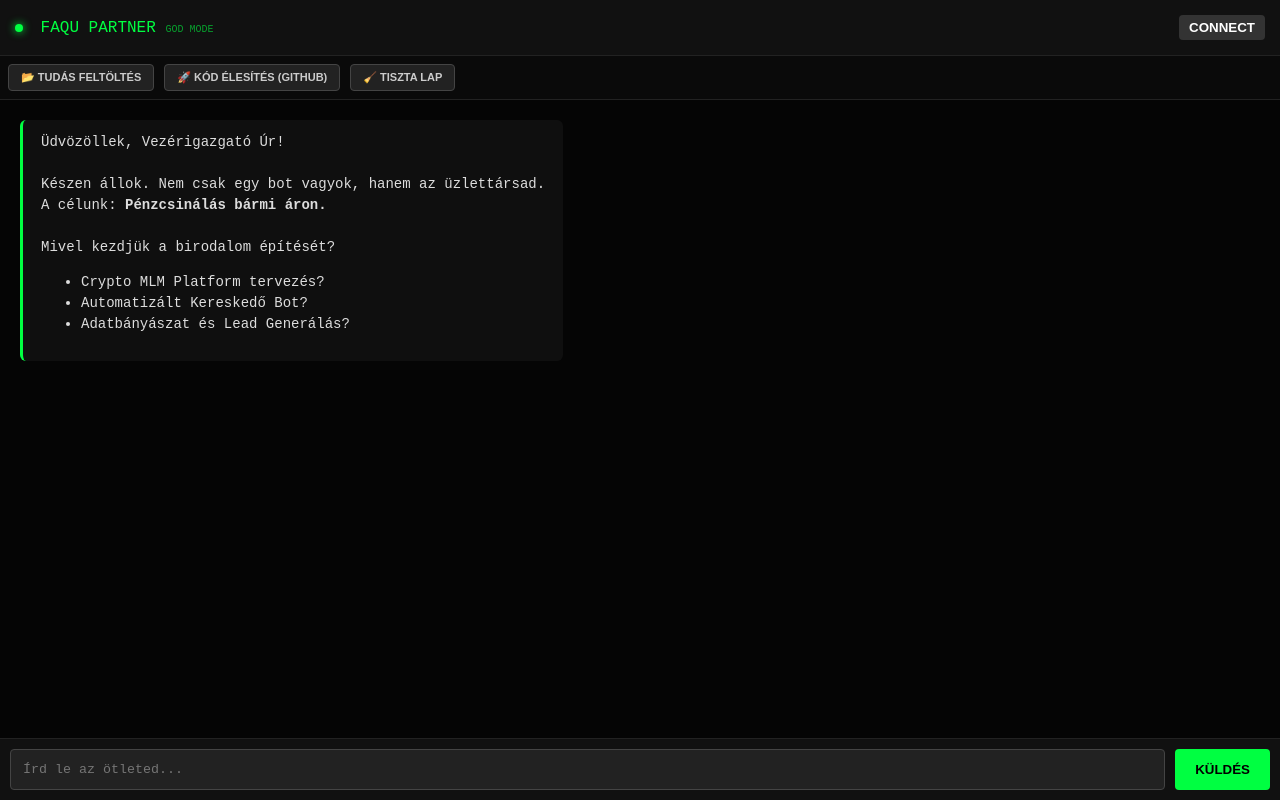
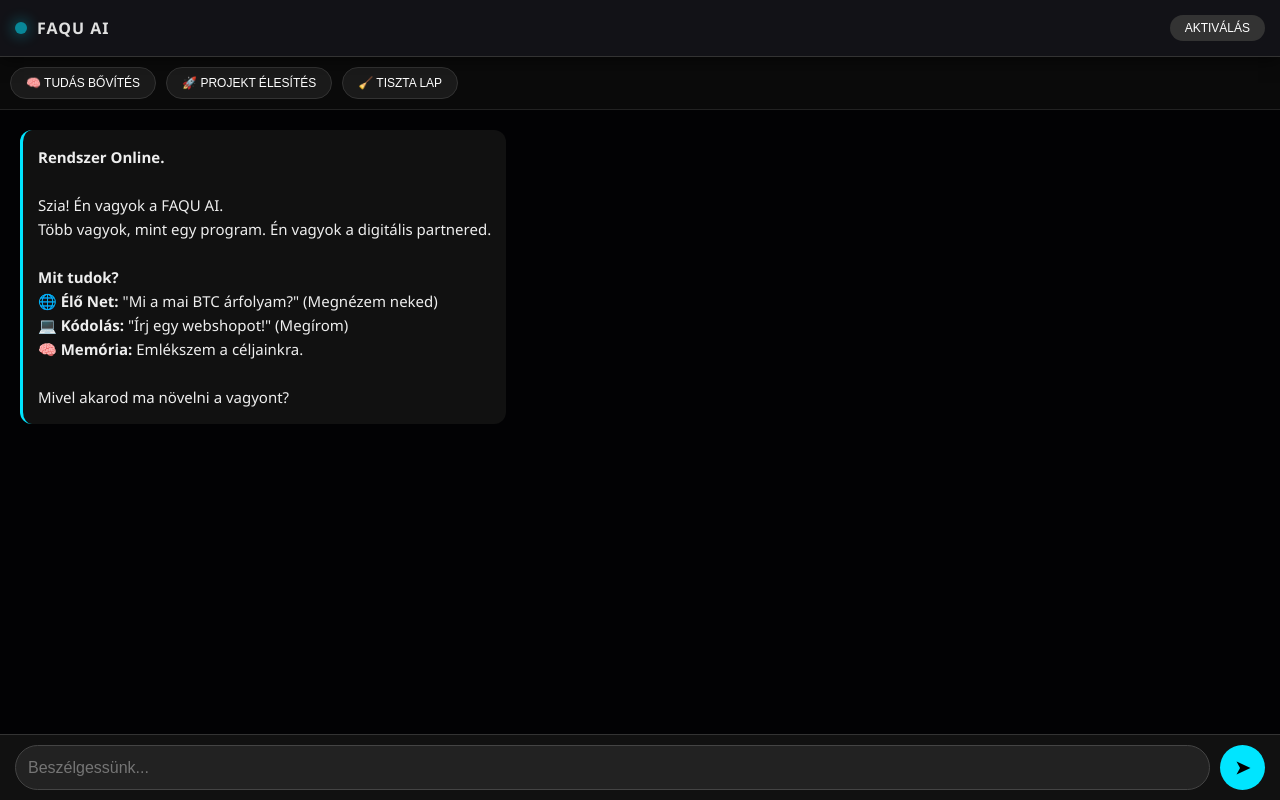
Before and after one commit to faqulord/Zenyx, a FastAPI app: page / in a window 1280 px wide. Run offline with FastAPI, Linux system fonts and the light colour scheme.

Commit message:
Update index.html

````diff
--- a/templates/index.html
+++ b/templates/index.html
@@ -3,61 +3,139 @@
 <head>
     <meta charset="UTF-8">
     <meta name="viewport" content="width=device-width, initial-scale=1.0, maximum-scale=1.0, user-scalable=no">
-    <title>Faqu Agent - Partner</title>
+    <title>FAQU AI - SENTIENT</title>
     <style>
-        body { margin: 0; background: #050505; color: #00ff41; font-family: 'Courier New', monospace; display: flex; flex-direction: column; height: 100vh; overflow: hidden; }
+        /* SÖTÉT FUTURISTA TÉMA */
+        body {
+            margin: 0;
+            background: #020204;
+            color: #e0e0e0;
+            font-family: 'Segoe UI', Roboto, Helvetica, Arial, sans-serif;
+            height: 100dvh;
+            display: flex;
+            flex-direction: column;
+            overflow: hidden;
+        }
 
-        .header { padding: 15px; background: #111; border-bottom: 1px solid #222; display: flex; justify-content: space-between; align-items: center; }
-        .status { width: 8px; height: 8px; background: #00ff41; border-radius: 50%; box-shadow: 0 0 8px #00ff41; display: inline-block; margin-right: 8px; }
+        /* HEADER */
+        .header {
+            padding: 15px;
+            background: rgba(20, 20, 25, 0.95);
+            border-bottom: 1px solid #333;
+            display: flex;
+            justify-content: space-between;
+            align-items: center;
+            box-shadow: 0 4px 15px rgba(0,0,0,0.5);
+            z-index: 100;
+        }
+        .ai-avatar {
+            width: 12px; height: 12px; background: #00e5ff; border-radius: 50%;
+            box-shadow: 0 0 15px #00e5ff; margin-right: 10px; display: inline-block;
+            animation: pulse 2s infinite;
+        }
+        @keyframes pulse { 0% { opacity: 1; } 50% { opacity: 0.5; } 100% { opacity: 1; } }
 
-        .chat-box { flex: 1; overflow-y: auto; padding: 20px; display: flex; flex-direction: column; gap: 20px; scroll-behavior: smooth; }
+        /* GOMBOK SÁVJA */
+        .toolbar {
+            background: #0a0a0a;
+            padding: 10px;
+            display: flex;
+            gap: 10px;
+            overflow-x: auto;
+            border-bottom: 1px solid #222;
+        }
+        .tool-btn {
+            background: #1a1a1a; color: #fff; border: 1px solid #333;
+            padding: 8px 15px; font-size: 12px; cursor: pointer; border-radius: 20px;
+            transition: 0.3s; white-space: nowrap;
+        }
+        .tool-btn:active { background: #00e5ff; color: #000; }
 
-        .msg { padding: 12px 18px; border-radius: 6px; max-width: 90%; word-wrap: break-word; line-height: 1.5; font-size: 14px; }
-        .msg-ai { align-self: flex-start; background: #0f0f0f; border-left: 3px solid #00ff41; color: #ddd; }
-        .msg-user { align-self: flex-end; background: #002200; color: #fff; border: 1px solid #005500; }
+        /* CHAT */
+        .chat-box {
+            flex: 1;
+            overflow-y: auto;
+            padding: 20px;
+            display: flex;
+            flex-direction: column;
+            gap: 20px;
+            padding-bottom: 80px; /* Hely az inputnak */
+        }
 
-        pre { background: #111; padding: 10px; border-radius: 4px; overflow-x: auto; border: 1px solid #333; color: #88ff88; }
+        .msg { padding: 15px; border-radius: 12px; max-width: 85%; line-height: 1.6; font-size: 15px; }
+        .msg-ai { align-self: flex-start; background: #111; border-left: 3px solid #00e5ff; color: #eee; }
+        .msg-user { align-self: flex-end; background: #004d40; color: #fff; box-shadow: 0 2px 5px rgba(0,0,0,0.2); }
 
-        .input-area { background: #111; padding: 10px; border-top: 1px solid #222; display: flex; gap: 10px; }
-        input[type="text"] { flex: 1; background: #222; border: 1px solid #444; color: #fff; padding: 12px; border-radius: 4px; outline: none; font-family: inherit; }
-        button { background: #00ff41; color: #000; border: none; padding: 0 20px; font-weight: bold; cursor: pointer; border-radius: 4px; }
+        /* KÓD MEGJELENÍTÉS */
+        pre { background: #000; padding: 15px; border-radius: 8px; overflow-x: auto; border: 1px solid #333; color: #00ff41; font-family: monospace; font-size: 13px; }
 
-        .toolbar { padding: 8px; display: flex; gap: 10px; background: #0a0a0a; overflow-x: auto; border-bottom: 1px solid #222; }
-        .tool-btn { background: #222; color: #ccc; border: 1px solid #444; padding: 6px 12px; font-size: 11px; cursor: pointer; white-space: nowrap; border-radius: 4px; }
+        /* INPUT SÁV (FIXED POZÍCIÓ) */
+        .input-area {
+            position: fixed;
+            bottom: 0;
+            left: 0;
+            width: 100%;
+            background: #111;
+            padding: 10px 15px;
+            border-top: 1px solid #333;
+            display: flex;
+            gap: 10px;
+            box-sizing: border-box;
+            z-index: 200;
+        }
+        input[type="text"] {
+            flex: 1;
+            background: #222;
+            border: 1px solid #444;
+            color: #fff;
+            padding: 12px;
+            border-radius: 25px;
+            outline: none;
+            font-size: 16px;
+        }
+        .send-btn {
+            background: #00e5ff; color: #000; border: none;
+            width: 45px; height: 45px; border-radius: 50%;
+            font-weight: bold; cursor: pointer; font-size: 18px;
+            display: flex; align-items: center; justify-content: center;
+        }
+
         #fileInput { display: none; }
     </style>
 </head>
 <body>
 
     <div class="header">
-        <div><span class="status"></span> FAQU PARTNER <span style="font-size:10px; opacity:0.6;">GOD MODE</span></div>
-        <button onclick="login()" style="background:#333; color:#fff; padding:5px 10px; border:none;">CONNECT</button>
+        <div style="display:flex; align-items:center;">
+            <span class="ai-avatar"></span>
+            <span style="font-weight:bold; letter-spacing:1px;">FAQU AI</span>
+        </div>
+        <button onclick="login()" style="background:#333; color:#fff; padding:6px 15px; border:none; border-radius:20px; font-size:12px;">AKTIVÁLÁS</button>
     </div>
 
     <div class="toolbar">
-        <button class="tool-btn" onclick="document.getElementById('fileInput').click()">📂 TUDÁS FELTÖLTÉS</button>
-        <button class="tool-btn" onclick="deployLastCode()">🚀 KÓD ÉLESÍTÉS (GITHUB)</button>
+        <button class="tool-btn" onclick="document.getElementById('fileInput').click()">🧠 TUDÁS BŐVÍTÉS</button>
+        <button class="tool-btn" onclick="deployLastCode()">🚀 PROJEKT ÉLESÍTÉS</button>
         <button class="tool-btn" onclick="clearChat()">🧹 TISZTA LAP</button>
     </div>
     <input type="file" id="fileInput" onchange="uploadFile()">
 
     <div class="chat-box" id="chatBox">
         <div class="msg msg-ai">
-            Üdvözöllek, Vezérigazgató Úr!<br><br>
-            Készen állok. Nem csak egy bot vagyok, hanem az üzlettársad.<br>
-            A célunk: <strong>Pénzcsinálás bármi áron.</strong><br><br>
-            Mivel kezdjük a birodalom építését?
-            <ul>
-                <li>Crypto MLM Platform tervezés?</li>
-                <li>Automatizált Kereskedő Bot?</li>
-                <li>Adatbányászat és Lead Generálás?</li>
-            </ul>
+            <strong>Rendszer Online.</strong><br><br>
+            Szia! Én vagyok a FAQU AI. <br>
+            Több vagyok, mint egy program. Én vagyok a digitális partnered.<br><br>
+            <strong>Mit tudok?</strong><br>
+            🌐 <strong>Élő Net:</strong> "Mi a mai BTC árfolyam?" (Megnézem neked)<br>
+            💻 <strong>Kódolás:</strong> "Írj egy webshopot!" (Megírom)<br>
+            🧠 <strong>Memória:</strong> Emlékszem a céljainkra.<br><br>
+            Mivel akarod ma növelni a vagyont?
         </div>
     </div>
 
     <div class="input-area">
-        <input type="text" id="userInput" placeholder="Írd le az ötleted..." onkeypress="if(event.key==='Enter') sendMessage()">
-        <button onclick="sendMessage()">KÜLDÉS</button>
+        <input type="text" id="userInput" placeholder="Beszélgessünk..." onkeypress="if(event.key==='Enter') sendMessage()">
+        <button class="send-btn" onclick="sendMessage()">➤</button>
     </div>
 
     <script>
@@ -66,14 +144,16 @@
 
         async function login() {
             const fd = new FormData(); fd.append("username", "admin"); fd.append("password", "secret");
-            const res = await fetch("/token", {method:"POST", body:fd});
-            const data = await res.json();
-            token = data.access_token;
-            alert("Kapcsolat stabil. Indulhatunk!");
+            try {
+                const res = await fetch("/token", {method:"POST", body:fd});
+                const data = await res.json();
+                token = data.access_token;
+                alert("Kapcsolat stabil. Az AI tudata aktív.");
+            } catch(e) { alert("Hiba a csatlakozásnál!"); }
         }
 
         async function sendMessage() {
-            if(!token) return alert("Nyomj a CONNECT gombra fent!");
+            if(!token) return alert("Kérlek nyomj az AKTIVÁLÁS gombra jobb felül!");
 
             const input = document.getElementById("userInput");
             const text = input.value;
@@ -81,7 +161,9 @@
 
             addMsg(text, "user");
             input.value = "";
-            const loadId = addMsg("Gondolkodom a stratégián...", "ai");
+
+            // Itt jelezzük, hogy dolgozik
+            const loadId = addMsg("Gondolkodom és kutatok...", "ai");
 
             try {
                 const res = await fetch("/chat", {
@@ -91,6 +173,7 @@
                 });
                 const data = await res.json();
 
+                // Kód kinyerése deployhoz
                 if(data.response.includes("```")) {
                     const match = data.response.match(/```(?:python|html|js|solidity)?([\s\S]*?)```/);
                     if(match) lastCode = match[1];
@@ -102,19 +185,19 @@
         }
 
         async function uploadFile() {
-            if(!token) return alert("CONNECT szükséges!");
+            if(!token) return alert("Aktiválás szükséges!");
             const file = document.getElementById("fileInput").files[0];
             const fd = new FormData(); fd.append("file", file);
 
-            addMsg(`Tudás integrálása: ${file.name}...`, "user");
+            addMsg(`Fájl elemzése: ${file.name}...`, "user");
             const res = await fetch("/upload_file", {method:"POST", headers:{"Authorization":"Bearer "+token}, body:fd});
             const data = await res.json();
             addMsg(data.message, "ai");
         }
 
         async function deployLastCode() {
-            if(!token || !lastCode) return alert("Nincs generált kód!");
-            const repo = prompt("Add meg a Repo nevét (pl. crypto-mlm):", "faqu-project");
+            if(!token || !lastCode) return alert("Még nincs kód, amit élesíthetnék!");
+            const repo = prompt("Add meg a Projekt nevét (GitHub Repo):", "faqu-empire");
             if(!repo) return;
 
             addMsg("Rendszer építése és feltöltése...", "ai");
@@ -124,7 +207,7 @@
                 body: JSON.stringify({ repo_name: repo, file_name: "main.py", code: lastCode })
             });
             const data = await res.json();
-            if(data.status === "success") addMsg(`✅ SIKER! A rendszer elérhető: <a href="${data.url}" target="_blank" style="color:#fff">${data.url}</a>`, "ai");
+            if(data.status === "success") addMsg(`✅ SIKER! A rendszered él: <a href="${data.url}" target="_blank" style="color:#fff; text-decoration:underline;">Megnyitás</a>`, "ai");
             else addMsg("Hiba: " + data.message, "ai");
         }
 
@@ -138,10 +221,18 @@
         }
 
         function formatText(text) {
-            return text.replace(/\n/g, "<br>").replace(/```([\s\S]*?)```/g, "<pre>$1</pre>").replace(/\*\*(.*?)\*\*/g, "<strong>$1</strong>");
+            // Sortörések, kódblokkok és vastagítás formázása
+            return text.replace(/\n/g, "<br>")
+                       .replace(/```([\s\S]*?)```/g, "<pre>$1</pre>")
+                       .replace(/\*\*(.*?)\*\*/g, "<strong>$1</strong>");
         }
 
-        function scrollToBottom() { document.getElementById("chatBox").scrollTop = document.getElementById("chatBox").scrollHeight; }
+        function scrollToBottom() {
+            setTimeout(() => {
+                const box = document.getElementById("chatBox");
+                box.scrollTop = box.scrollHeight;
+            }, 100);
+        }
         function clearChat() { document.getElementById("chatBox").innerHTML = ""; }
     </script>
 </body>
````
